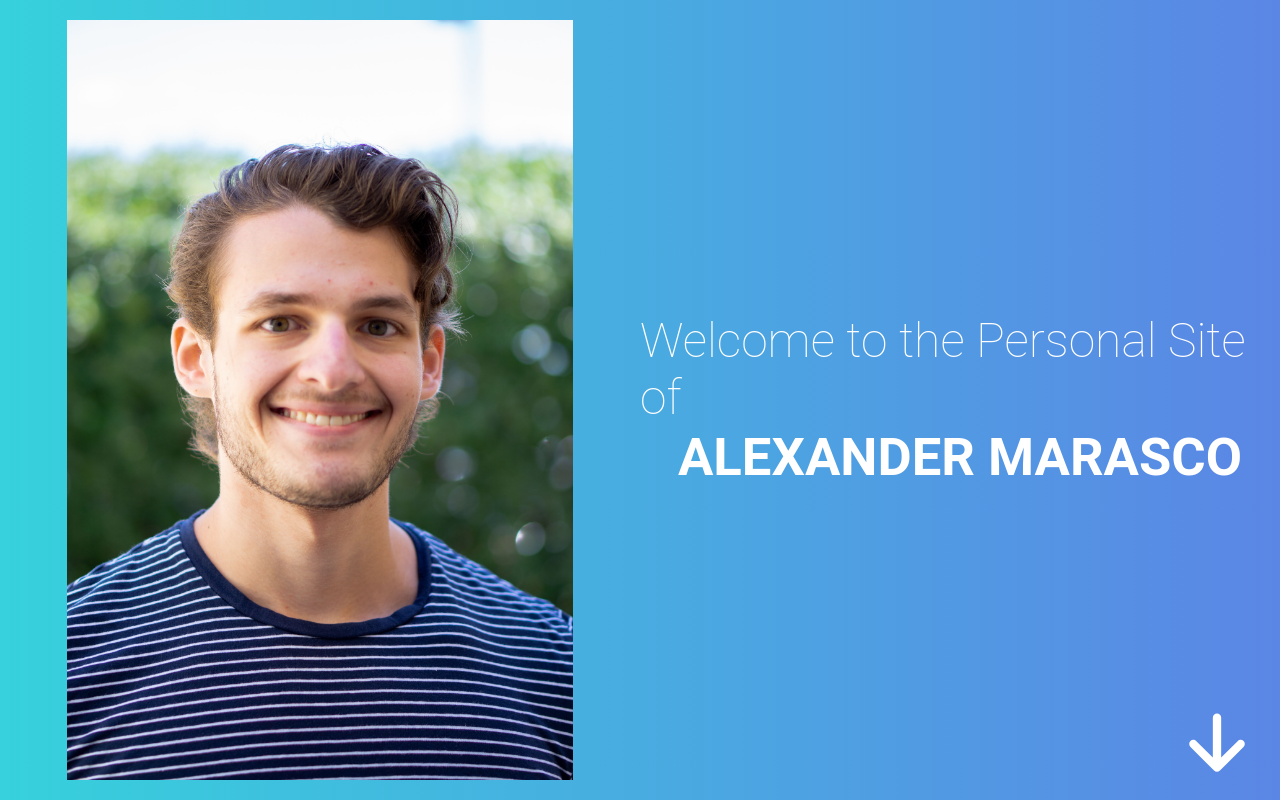
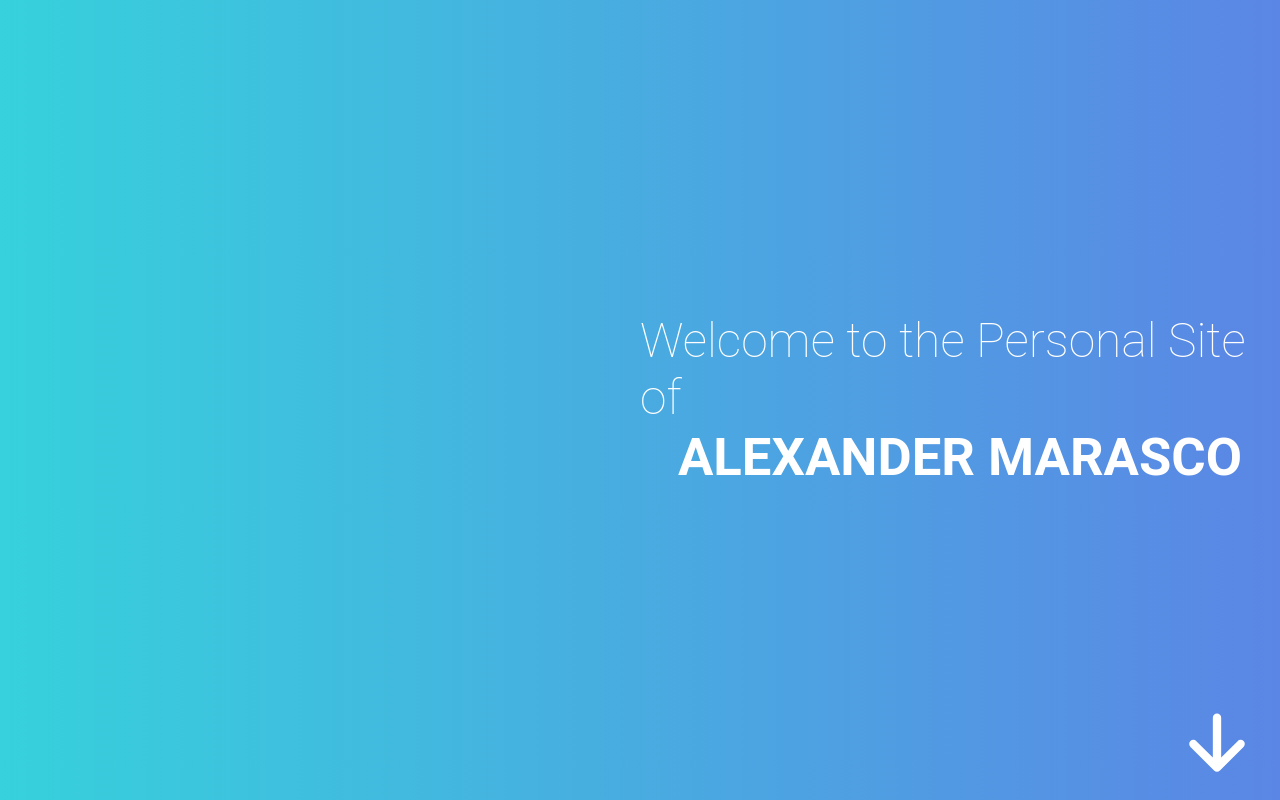
Before and after one commit to Marascax/alex-marasco-personal-site, a React (Create React App) app: page / in a window 1280 px wide. Shown: the top 800 px of the page. Built offline with nearby package versions, Linux system fonts and the light colour scheme.

Commit message:
image slide in animation

```diff
--- a/src/containers/pages/mainPage/mainPage.scss
+++ b/src/containers/pages/mainPage/mainPage.scss
@@ -49,6 +49,8 @@
     display: flex;
     justify-content: center; // center horizontally
     align-items: center; // center vertically
+
+    animation: SlideRight 0.5s ease-out;
 
     @include media('<desktop') {
         display: none;
```
